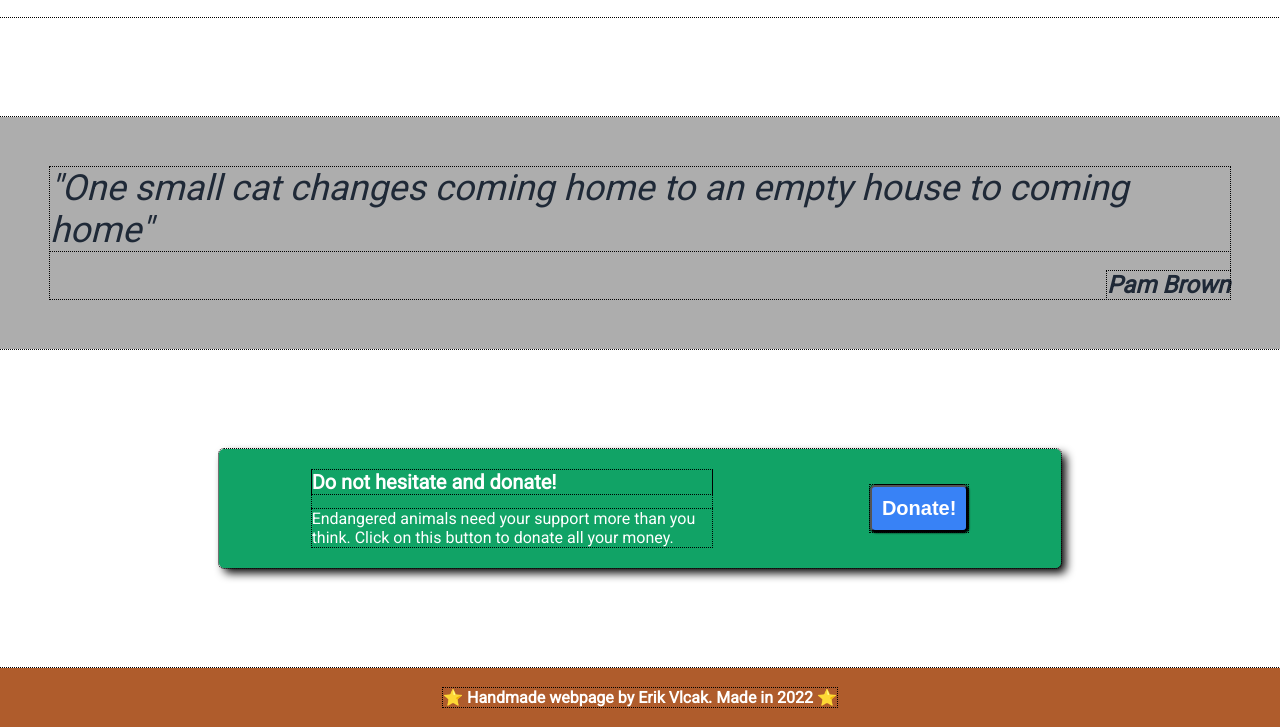
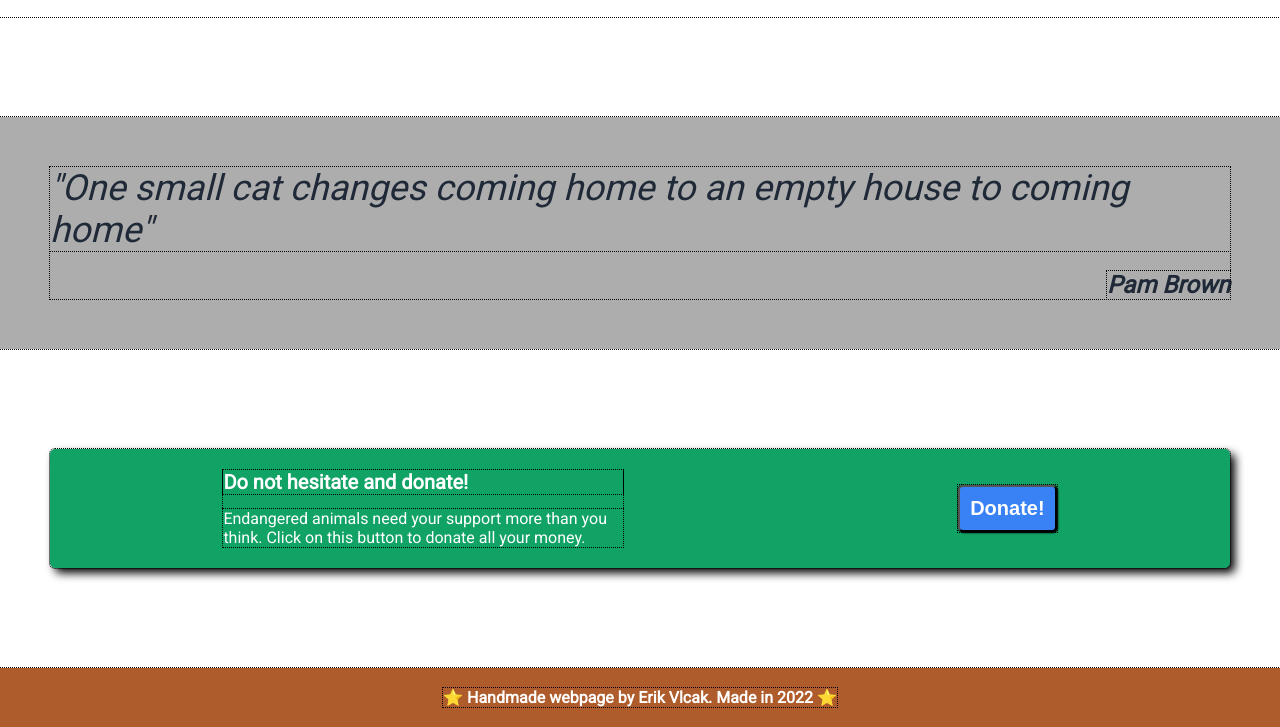
Before and after one commit to erikvlcak/flexbox, a plain HTML site: page index.html in a window 1280 px wide. Shown: the part 1246-1973 px from the top of the page. Drawn offline with Linux system fonts and the light colour scheme.

Commit message:
bottom edited

```diff
--- a/style.css
+++ b/style.css
@@ -13,7 +13,9 @@ body{
 }
 
 .content{
-    flex: 1 1 0;
+    /* flex: 1 1 0;
+    display: flex;
+    flex-direction: column; */
 }
 
 h1,h2,,h3,p{
@@ -135,14 +137,14 @@ a{
     background-color: rgb(17, 163, 102);
     display: flex;
     padding: 20px;
-    margin: 100px auto;
-    width: 800px;
+    margin: 100px 50px;
     border: 1px solid rgb(17, 163, 102);
     border-radius: 5px;
     justify-content: space-around;
     align-items: center;
-    gap: 15px;
+    gap: 30px;
     box-shadow: black 5px 5px 10px;
+    flex-wrap: wrap;
 }
 
 .bottom-text{
```
